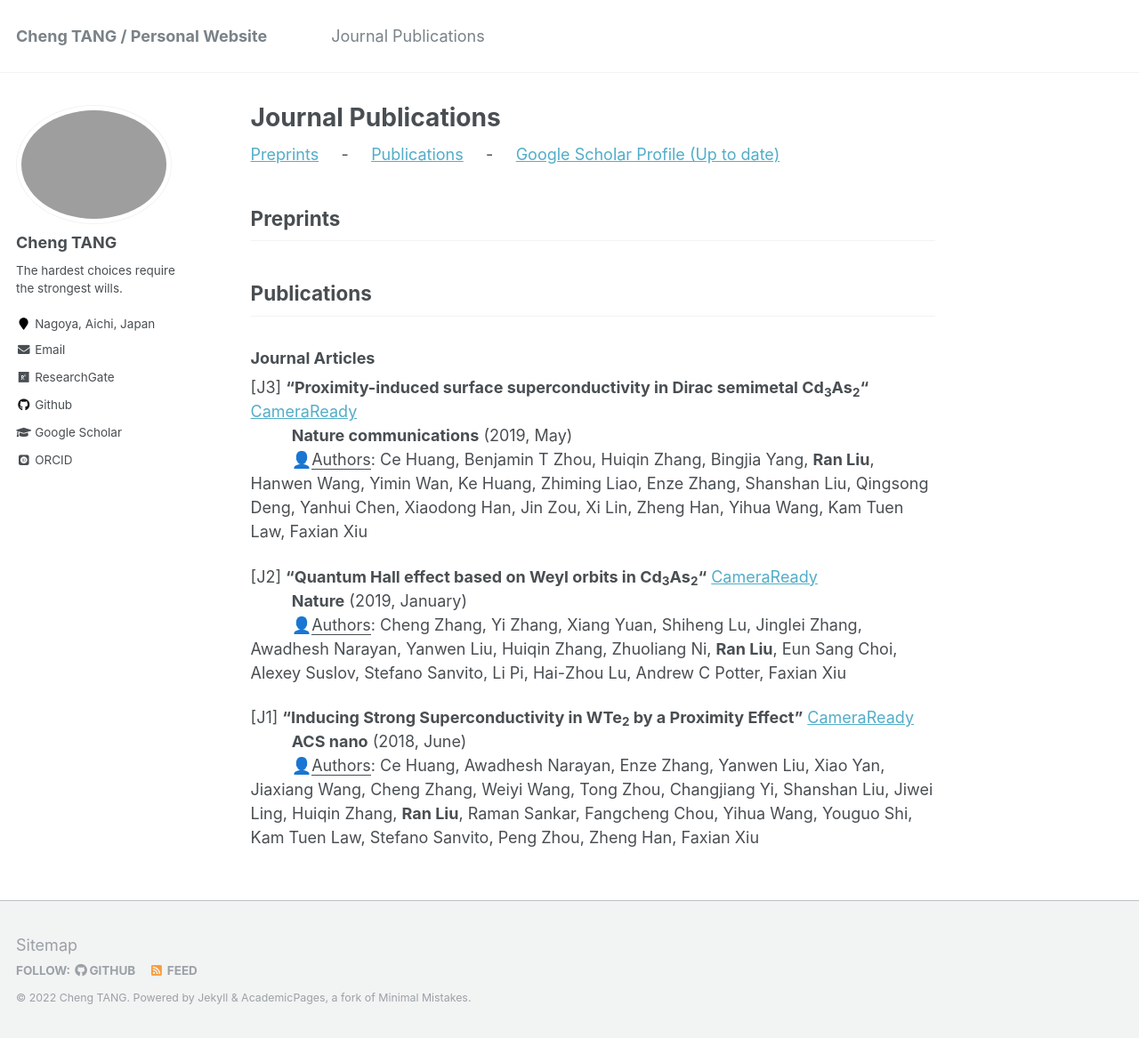
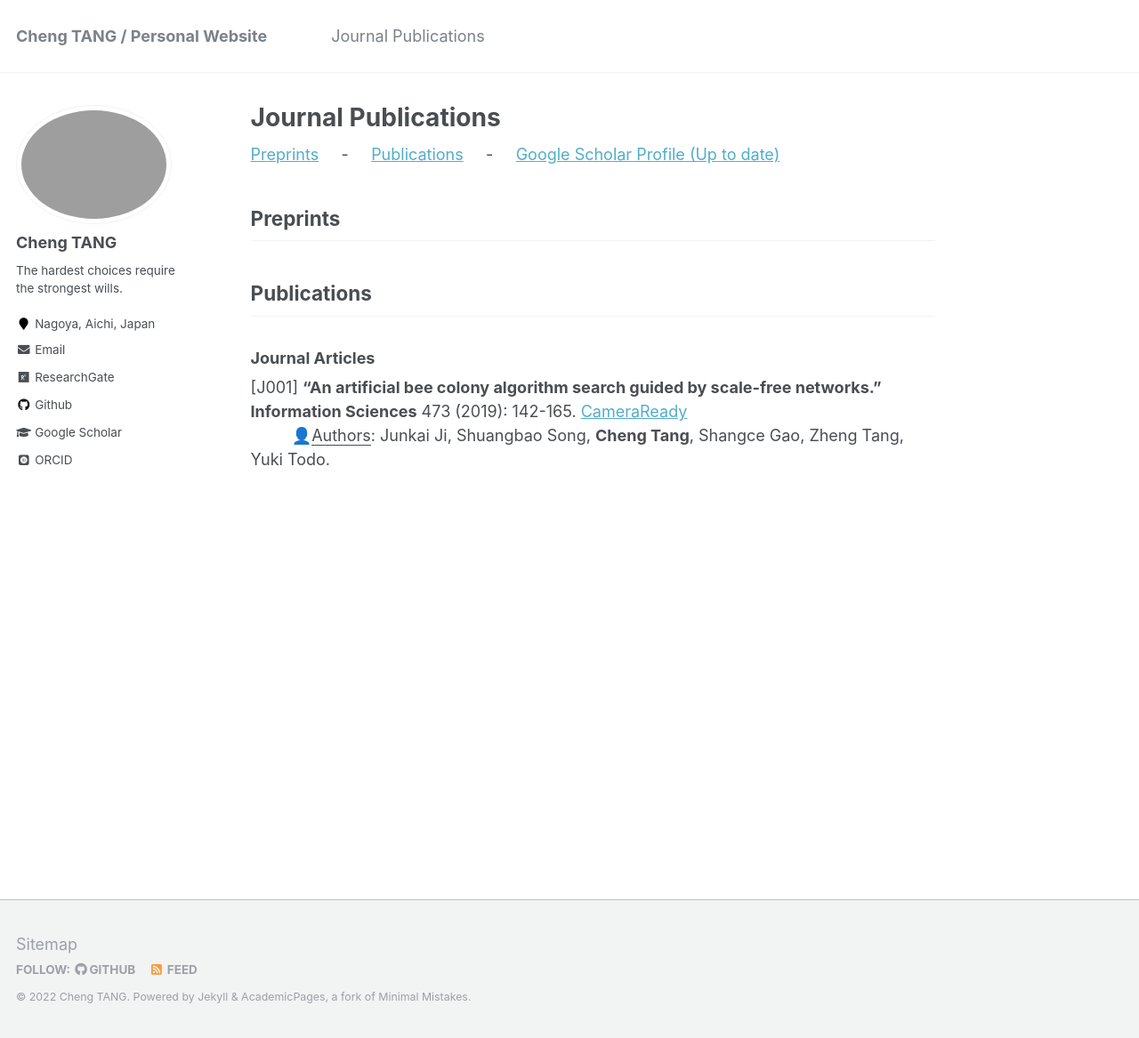
Before and after one commit to ChengTANG-AI/chengtang-ai.github.io, a Jekyll site: the page built from _pages/JournalPublications.md, in a window 1280 px wide and 1167 px high. Shown: the whole window at 89% size. Built offline with Jekyll 4.4.1, drawn with Linux system fonts in a browser that asks for light colours; some web fonts are replaced.

Commit message:
Update JournalPublications.md

```diff
--- a/_pages/JournalPublications.md
+++ b/_pages/JournalPublications.md
@@ -31,14 +31,7 @@ Publications
 
 ### Journal Articles
 
-[J3] **"Proximity-induced surface superconductivity in Dirac semimetal Cd<sub>3</sub>As<sub>2</sub>"** [CameraReady](https://www.nature.com/articles/s41467-019-10233-w) \
-&emsp; &emsp; **Nature communications** (2019, May) \
-&emsp; &emsp; 👤<u>Authors</u>: Ce Huang, Benjamin T Zhou, Huiqin Zhang, Bingjia Yang, **Ran Liu**, Hanwen Wang, Yimin Wan, Ke Huang, Zhiming Liao, Enze Zhang, Shanshan Liu, Qingsong Deng, Yanhui Chen, Xiaodong Han, Jin Zou, Xi Lin, Zheng Han, Yihua Wang, Kam Tuen Law, Faxian Xiu
 
-[J2] **"Quantum Hall effect based on Weyl orbits in Cd<sub>3</sub>As<sub>2</sub>"** [CameraReady](https://www.nature.com/articles/s41586-018-0798-3) \
-&emsp; &emsp; **Nature** (2019, January) \
-&emsp; &emsp; 👤<u>Authors</u>: Cheng Zhang, Yi Zhang, Xiang Yuan, Shiheng Lu, Jinglei Zhang, Awadhesh Narayan, Yanwen Liu, Huiqin Zhang, Zhuoliang Ni, **Ran Liu**, Eun Sang Choi, Alexey Suslov, Stefano Sanvito, Li Pi, Hai-Zhou Lu, Andrew C Potter, Faxian Xiu
 
-[J1] **"Inducing Strong Superconductivity in WTe<sub>2</sub> by a Proximity Effect"** [CameraReady](https://pubs.acs.org/doi/abs/10.1021/acsnano.8b03102) \
-&emsp; &emsp; **ACS nano** (2018, June) \
-&emsp; &emsp; 👤<u>Authors</u>: Ce Huang, Awadhesh Narayan, Enze Zhang, Yanwen Liu, Xiao Yan, Jiaxiang Wang, Cheng Zhang, Weiyi Wang, Tong Zhou, Changjiang Yi, Shanshan Liu, Jiwei Ling, Huiqin Zhang, **Ran Liu**, Raman Sankar, Fangcheng Chou, Yihua Wang, Youguo Shi, Kam Tuen Law, Stefano Sanvito, Peng Zhou, Zheng Han, Faxian Xiu
+[J001] **"An artificial bee colony algorithm search guided by scale-free networks." Information Sciences** 473 (2019): 142-165. [CameraReady](https://doi.org/10.1016/j.ins.2018.09.034) \
+&emsp; &emsp; 👤<u>Authors</u>: Junkai Ji, Shuangbao Song, **Cheng Tang**, Shangce Gao, Zheng Tang, Yuki Todo.
```
